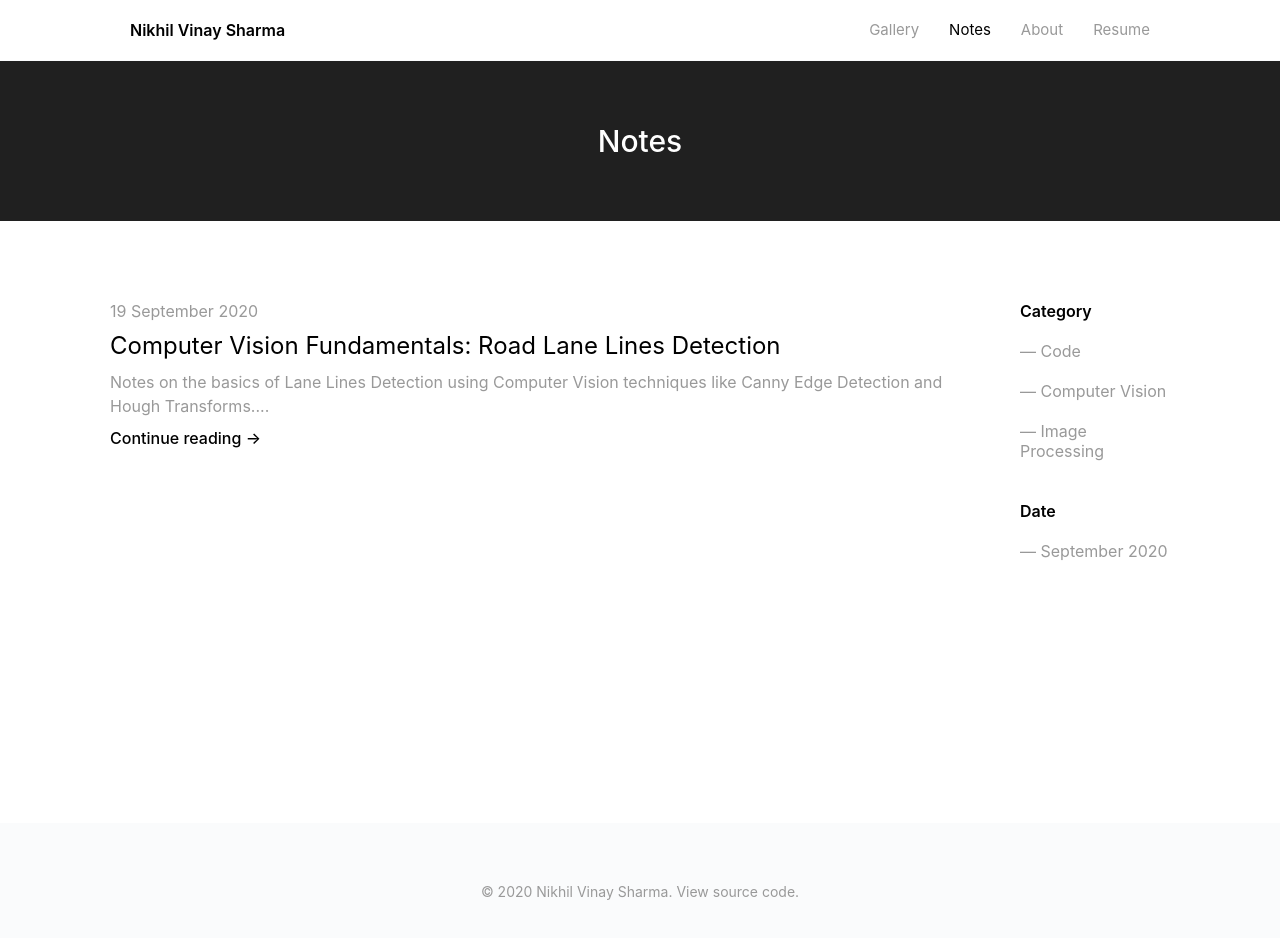
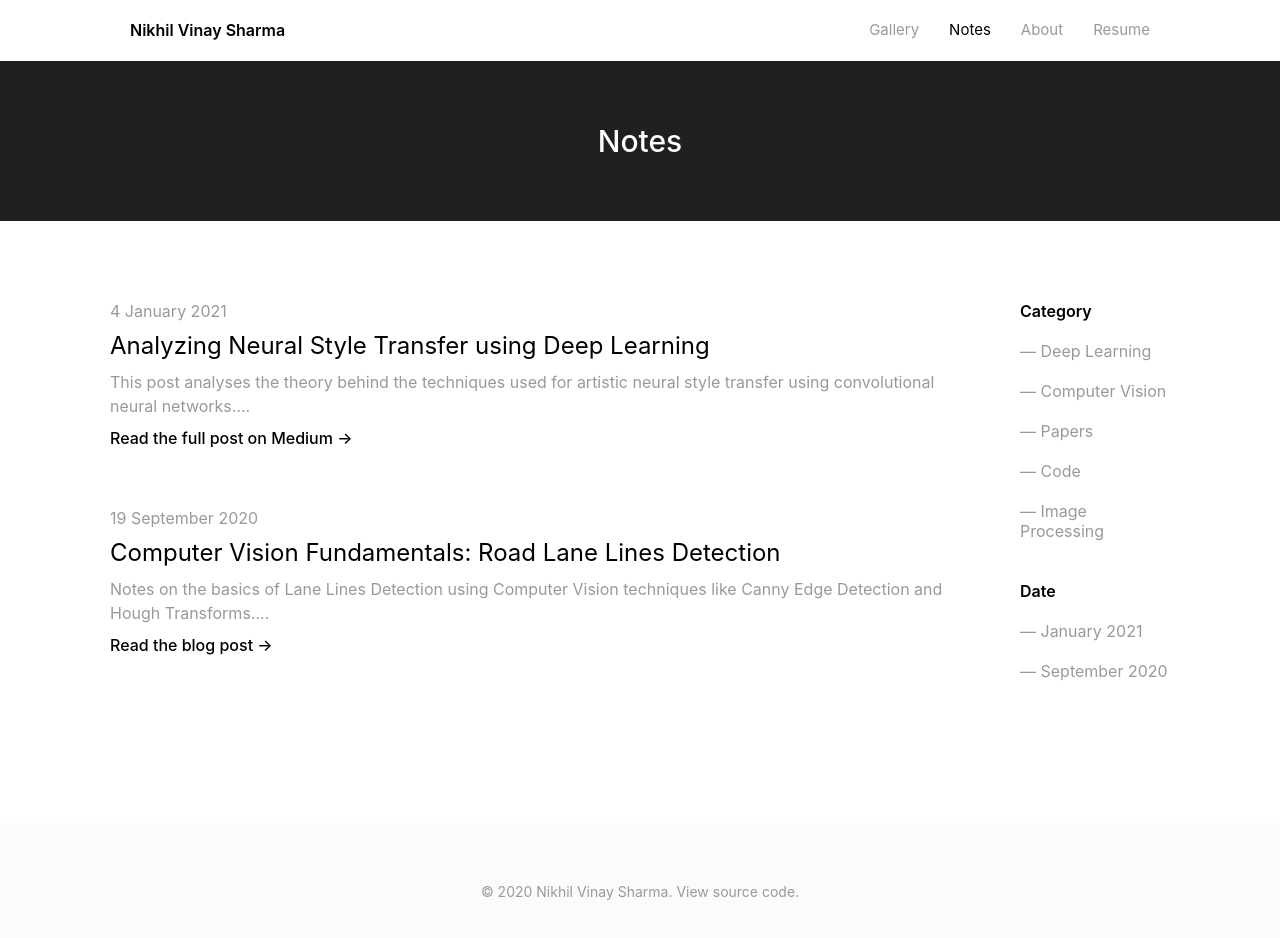
Before and after one commit to 22940dev/port-nnnvs, a Next.js app: page /notes in a window 1280 px wide. Shown: the top 938 px of the page. Built offline with nearby package versions, Linux system fonts and the light colour scheme.

Commit message:
Added neural style blog

```diff
--- a/components/BlogTile/BlogTile.js
+++ b/components/BlogTile/BlogTile.js
@@ -24,7 +24,8 @@ const BlogTile = (props) => {
             {props.image && (
                <div
                   className={styles.block2}
-                  style={{ backgroundImage: `url('img/${props.writing.img}')` }}
+                  // style={{ backgroundImage: `url('img/${props.writing.img}')` }}
+                  style={{ backgroundImage: `url('${props.writing.img}')` }}
                ></div>
             )}
 
@@ -46,9 +47,7 @@ const BlogTile = (props) => {
                {props.image && (
                   <div
                      className={styles.block2}
-                     style={{
-                        backgroundImage: `url('${props.writing.img}')`,
-                     }}
+                     style={{ backgroundImage: `url('${props.writing.img}')` }}
                   ></div>
                )}
 
--- a/components/LearnMore/LearnMore.js
+++ b/components/LearnMore/LearnMore.js
@@ -12,7 +12,8 @@ const LearnMore = ({ text, location, margin = true, history }) => {
       website: <span>Visit the website &#8594;</span>,
       presentation: <span>View the presentation &#8594;</span>,
       continue: <span>Continue reading &#8594;</span>,
-      heredev: <span>Read full post on HERE Dev blog &#8594;</span>,
+      heredev: <span>Read the full post on HERE Dev blog &#8594;</span>,
+      medium: <span>Read the full post on Medium &#8594;</span>,
       blog: <span>Read the blog post &#8594;</span>,
    };
 
--- a/data/writing.js
+++ b/data/writing.js
@@ -1,9 +1,22 @@
 
 import { config as computerVisionFundamentals } from '../pages/notes/computer-vision-fundamentals';
+import vanGogh from './van-gogh.jpeg';
 
 const writing = [
+//   add new one on top of the list
+{
+   title: 'Analyzing Neural Style Transfer using Deep Learning',
+   description:
+      'This post analyses the theory behind the techniques used for artistic neural style transfer using convolutional neural networks.',
+   date: '01/04/2021',
+   external: true,
+   url: 'http://nikhilvinaysharma.medium.com/ultimate-guide-to-style-transfer-using-deep-learning-988c4df90af7',
+   categories: ['Deep Learning', 'Computer Vision','Papers'],
+   link_text: 'medium',
+   featured: true,
+   img: vanGogh
+},
    computerVisionFundamentals
-
 ];
 
 export default writing;
--- a/pages/notes/computer-vision-fundamentals/index.js
+++ b/pages/notes/computer-vision-fundamentals/index.js
@@ -11,7 +11,7 @@ export const config = {
    external: false,
    url: 'http://nikhilvs.com/notes/computer-vision-fundamentals/',
    categories: ['Code', 'Computer Vision','Image Processing'],
-   link_text: 'continue',
+   link_text: 'blog',
    slug: 'computer-vision-fundamentals',
    featured: true,
    img: banner,
```
Also changed, not shown: data/van-gogh.jpeg (added).
